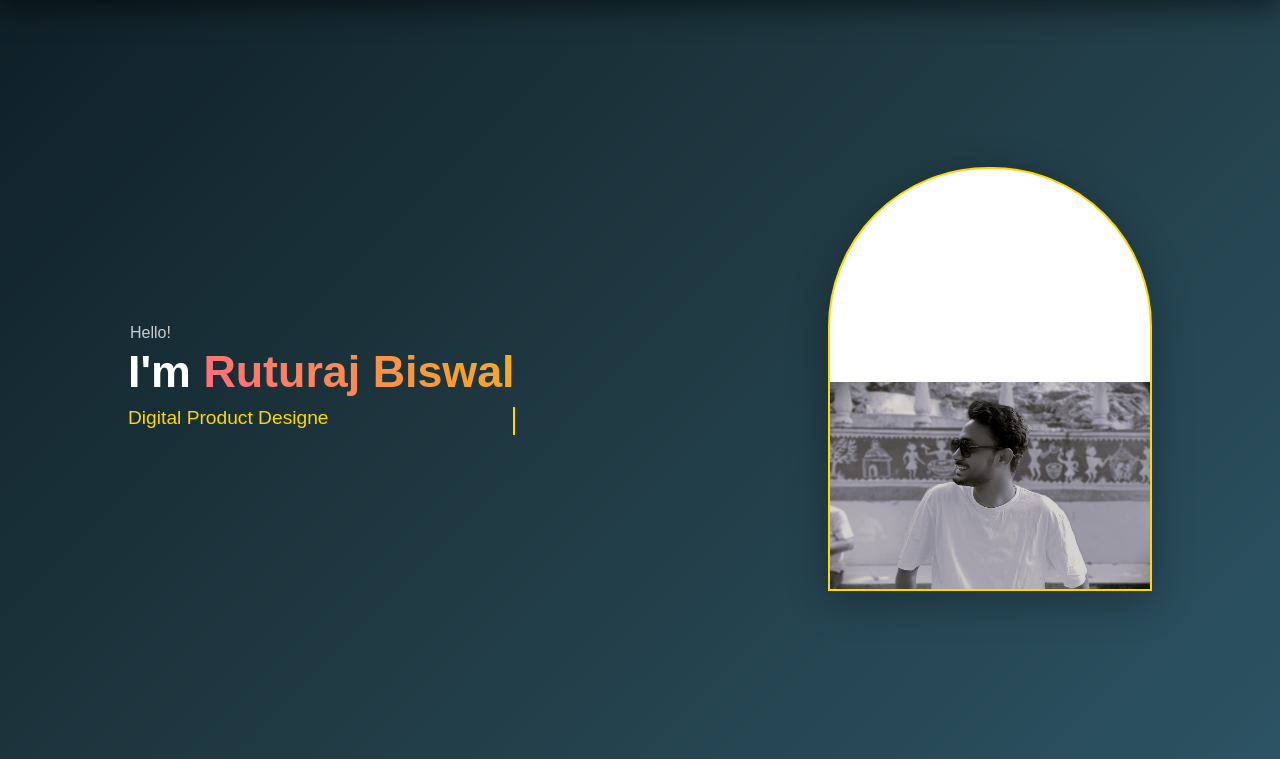
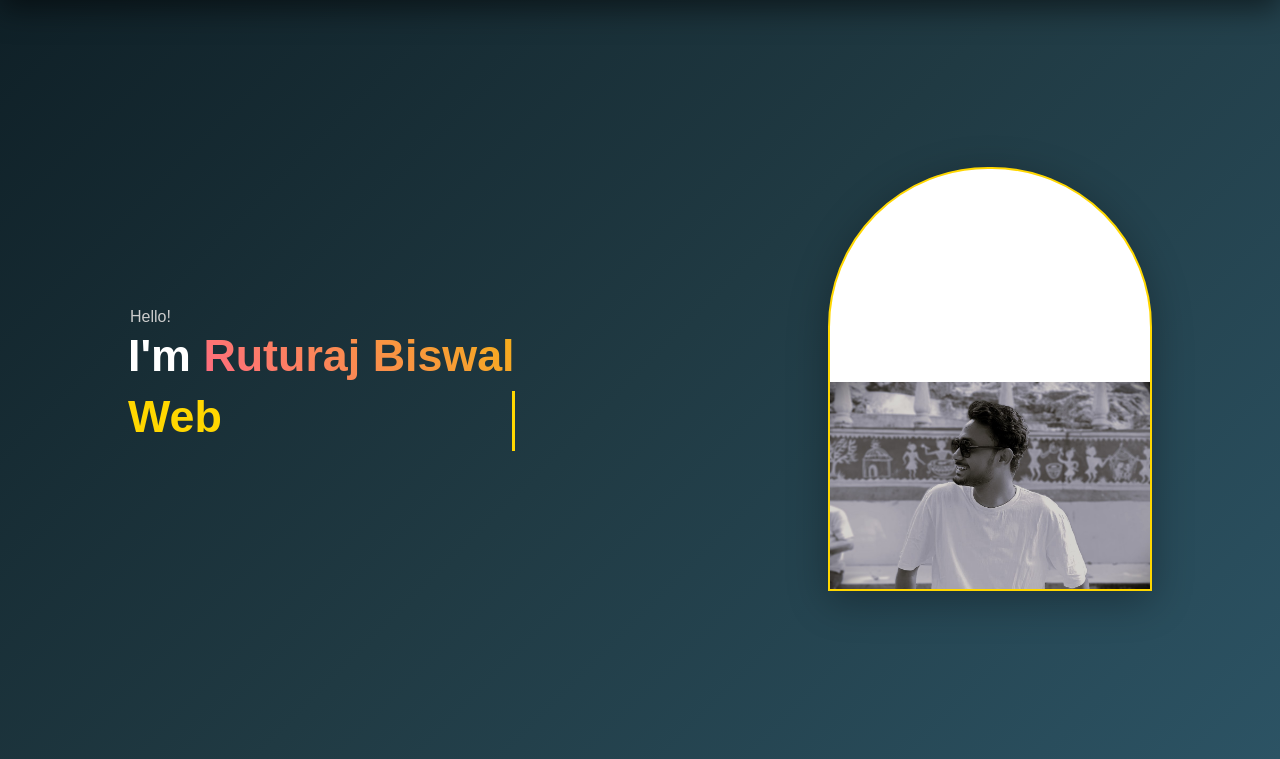
Before and after one commit to ruturaj-biswal/MyPort_folio, a Flask app: page /index in a window 1280 px wide. Shown: the part 80-839 px from the top of the page. Run offline with Flask 3, Linux system fonts and the light colour scheme.

Commit message:
Update index.html

```diff
--- a/templates/index.html
+++ b/templates/index.html
@@ -2,6 +2,7 @@
 
 {% block content %}
 
+<!-- Navbar -->
 <style>
     body {
         margin: 0;
@@ -40,7 +41,6 @@
         -webkit-text-fill-color: transparent;
         text-shadow: 2px 2px 12px rgba(255, 107, 129, 0.5);
     }
-
 
     .nav-menu {
         list-style: none;
@@ -130,15 +130,15 @@
         background: linear-gradient(45deg, #ff6b81, #f5af19);
         -webkit-background-clip: text;
         -webkit-text-fill-color: transparent;
-        background-clip: text; /* Safe fallback */
+        background-clip: text;
     }
 
     .typing-text {
-        font-size: 1.2rem;
-        font-weight: 500;
+        font-size: 2.8rem;  /* Increased size */
+        font-weight: 700;
         color: #ffd700;
-        min-height: 28px;
-        border-right: 2px solid #ffd700;
+        min-height: 60px;
+        border-right: 3px solid #ffd700;
         white-space: nowrap;
         overflow: hidden;
     }
@@ -174,7 +174,7 @@
         }
 
         .typing-text {
-            font-size: 1rem;
+            font-size: 1.8rem; /* Slightly smaller on small screens */
         }
 
         .hero-image-arch {
@@ -188,10 +188,8 @@
 <!-- Typing Animation Script -->
 <script>
     const roles = [
-        "Visual Storyteller",
-        "Digital Product Designer",
-        "Video Editor",
-        "Code + Design Craftsman"
+        "Web Developer",
+        "Programmer",
     ];
 
     let index = 0;
```
Lines whose indentation alone changed are shown as unchanged.
